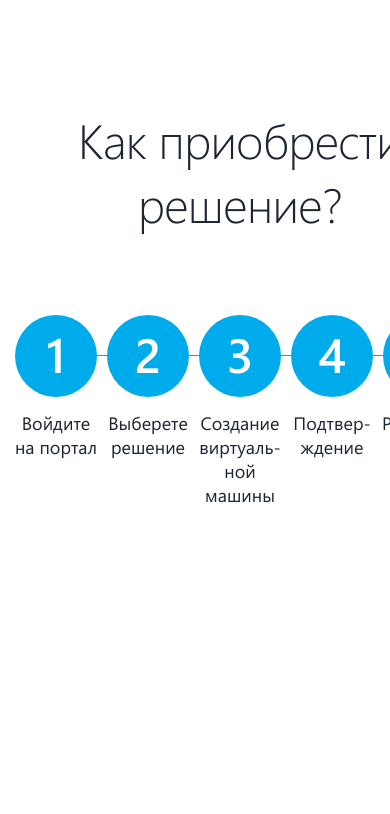
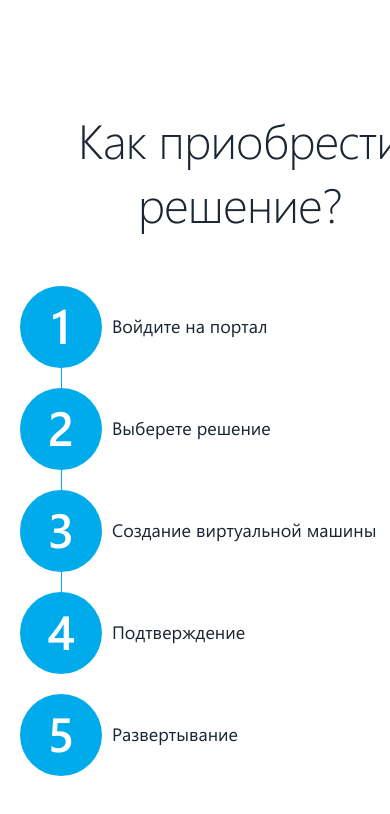
Before and after one commit to megazet/layout-test, a plain HTML site: page docs/index.html in a window 390 px wide. Shown: the part 3270-4084 px from the top of the page. Before the commit the page ends 3913 px from the top, so only its background shows below. Drawn offline with Linux system fonts and the light colour scheme.

Commit message:
final fix

```diff
--- a/docs/style.css
+++ b/docs/style.css
@@ -578,9 +578,36 @@ a:hover {
 	.map {
 		display: none;
 	}
+	.stepper {
+		margin-top: 0px;
+	}
+	.stepper-connector {
+		left: 52px;
+		top: 15px;
+		-webkit-transform-origin: 0% 0;
+		        transform-origin: 0% 0;
+		-webkit-transform: rotate(90deg);
+		        transform: rotate(90deg);
+		position: absolute;
+	}
+	.step {
+		float: none;
+		width: 100%;
+
+		content: "";
+		display: table;
+		clear: both;
+	}
+	.step__round {
+		float: left;
+		margin: 10px;
+	}
 	.step__description {
-		-webkit-hyphens: auto;
-		    -ms-hyphens: auto;
-		        hyphens: auto;
+		float: left;
+		line-height: 72px;
+		text-align: left;
+	}
+	.step__description > br {
+		display: none;
 	}
 }
```
